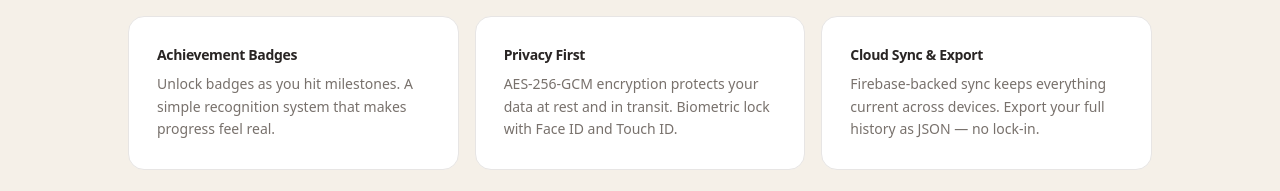
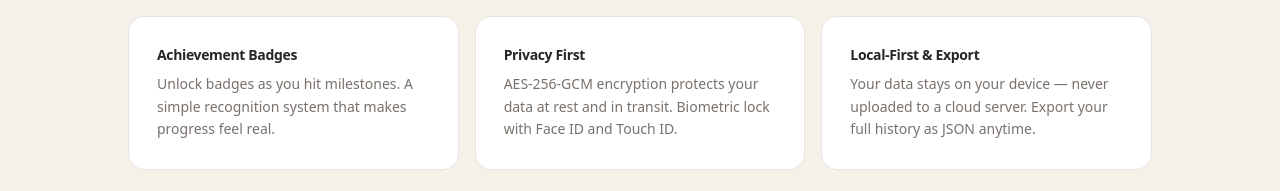
Before and after one commit to crsnpalmer-art/habitforge-web, a Next.js app: page /about in a window 1280 px wide. Shown: the part 4028-4219 px from the top of the page. Built offline with nearby package versions, Linux system fonts and the light colour scheme; no server answers.

Commit message:
fix: local-first storage (not cloud sync), account required — update all pages

```diff
--- a/src/app/about/page.tsx
+++ b/src/app/about/page.tsx
@@ -307,8 +307,8 @@ export default function AboutPage() {
                 desc: "AES-256-GCM encryption protects your data at rest and in transit. Biometric lock with Face ID and Touch ID.",
               },
               {
-                title: "Cloud Sync & Export",
-                desc: "Firebase-backed sync keeps everything current across devices. Export your full history as JSON — no lock-in.",
+                title: "Local-First & Export",
+                desc: "Your data stays on your device — never uploaded to a cloud server. Export your full history as JSON anytime.",
               },
             ].map((feature) => (
               <div
--- a/src/app/how-it-works/page.tsx
+++ b/src/app/how-it-works/page.tsx
@@ -63,7 +63,7 @@ const faqs = [
   },
   {
     q: "Is my data private?",
-    a: "Yes. All data stays on your device. No accounts required, no cloud uploads, no third-party tracking.",
+    a: "Yes. An account is required to use the app, but all your habit data is stored locally on your device — never uploaded to a cloud server. No third-party tracking.",
   },
 
 ];
--- a/src/app/page.tsx
+++ b/src/app/page.tsx
@@ -62,8 +62,8 @@ const features = [
   },
   {
     icon: "◌",
-    name: "Cloud Sync",
-    desc: "Firebase-backed sync keeps your habits consistent across devices, always up to date.",
+    name: "Local-First Storage",
+    desc: "Your data lives on your device — not in the cloud. Private by design, fast by default.",
   },
   {
     icon: "⊟",
--- a/src/app/privacy/page.tsx
+++ b/src/app/privacy/page.tsx
@@ -64,9 +64,9 @@ export default function PrivacyPage() {
 
           <h3>App data (on-device only)</h3>
           <p>
-            All habit tracking data — including your routines, check-in history, streaks, and Forge Score —
-            is stored locally on your iPhone. HabitForge does not upload this data to any server. We have
-            no access to it.
+            HabitForge requires an account to use the app. However, all habit tracking data — including
+            your routines, check-in history, streaks, and Forge Score — is stored locally on your iPhone.
+            HabitForge does not upload this data to any external server. We have no access to it.
           </p>
 
           <h2>Third-Party Tracking</h2>
```
